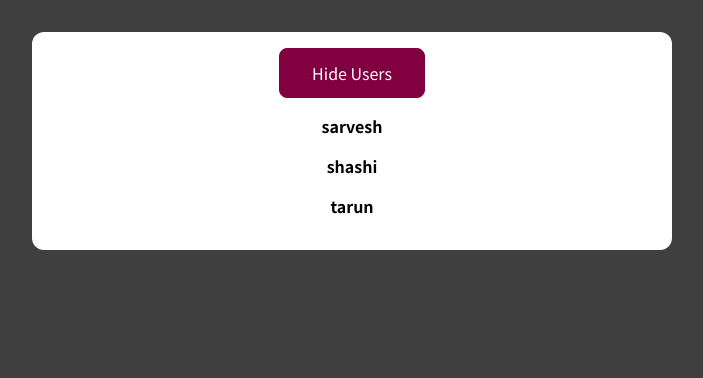
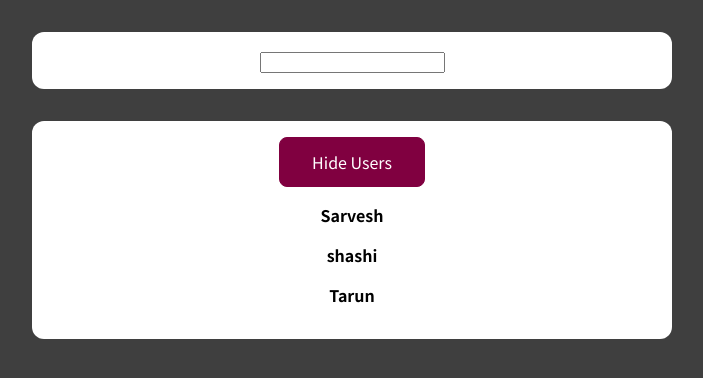
Before and after one commit to sarveshhome/reactClassBasedComponents, a React (Create React App) app: page / in a window 1280 px wide. Shown: the top 378 px of the page, without its empty margins (288-991 px from the left). Built offline with nearby package versions, Linux system fonts and the light colour scheme.

Commit message:
component LifeCycle

```diff
--- a/src/App.js
+++ b/src/App.js
@@ -1,9 +1,10 @@
-import Users from './components/Users';
+import UserFinder from './components/UserFinder';
+
 
 function App() {
   return (
     <div>
-      <Users />
+      <UserFinder/>
     </div>
   );
 }
--- a/src/components/User.js
+++ b/src/components/User.js
@@ -5,7 +5,6 @@
 class User extends Component {
   render() {
     return <li className={classes.user}>{this.props.name}</li>;
-
   }
 }
 
--- /dev/null
+++ b/src/components/UserFinder.js
@@ -0,0 +1,36 @@
+import { Fragment, useState, useEffect } from 'react';
+
+import Users from './Users';
+import classes from './UserFinder.module.css';
+
+const DUMMY_USERS = [
+  { id: 'u1', name: 'Sarvesh' },
+  { id: 'u2', name: 'shashi' },
+  { id: 'u3', name: 'Tarun' },
+];
+
+const UserFinder = () => {
+  const [filteredUsers, setFilteredUsers] = useState(DUMMY_USERS);
+  const [searchTerm, setSearchTerm] = useState('');
+
+  useEffect(() => {
+    setFilteredUsers(
+      DUMMY_USERS.filter((user) => user.name.includes(searchTerm))
+    );
+  }, [searchTerm]);
+
+  const searchChangeHandler = (event) => {
+    setSearchTerm(event.target.value);
+  };
+
+  return (
+    <Fragment>
+      <div className={classes.finder}>
+        <input type='search' onChange={searchChangeHandler} />
+      </div>
+      <Users users={filteredUsers} />
+    </Fragment>
+  );
+};
+
+export default UserFinder;
--- /dev/null
+++ b/src/components/UserFinder.module.css
@@ -0,0 +1,8 @@
+.finder {
+  margin: 2rem auto;
+  background-color: white;
+  padding: 1rem;
+  border-radius: 12px;
+  max-width: 40rem;
+  text-align: center;
+}
--- a/src/components/Users.js
+++ b/src/components/Users.js
@@ -1,20 +1,14 @@
-import { useState, Component } from 'react';
+import { Component } from 'react';
+
 import User from './User';
-
 import classes from './Users.module.css';
-
-const DUMMY_USERS = [
-  { id: 'u1', name: 'sarvesh' },
-  { id: 'u2', name: 'shashi' },
-  { id: 'u3', name: 'tarun' },
-];
 
 class Users extends Component {
   constructor() {
     super();
     this.state = {
       showUsers: true,
-      more: 'more Test',
+      more: 'Test',
     };
   }
 
@@ -28,7 +22,7 @@
   render() {
     const usersList = (
       <ul>
-        {DUMMY_USERS.map((user) => (
+        {this.props.users.map((user) => (
           <User key={user.id} name={user.name} />
         ))}
       </ul>
```
